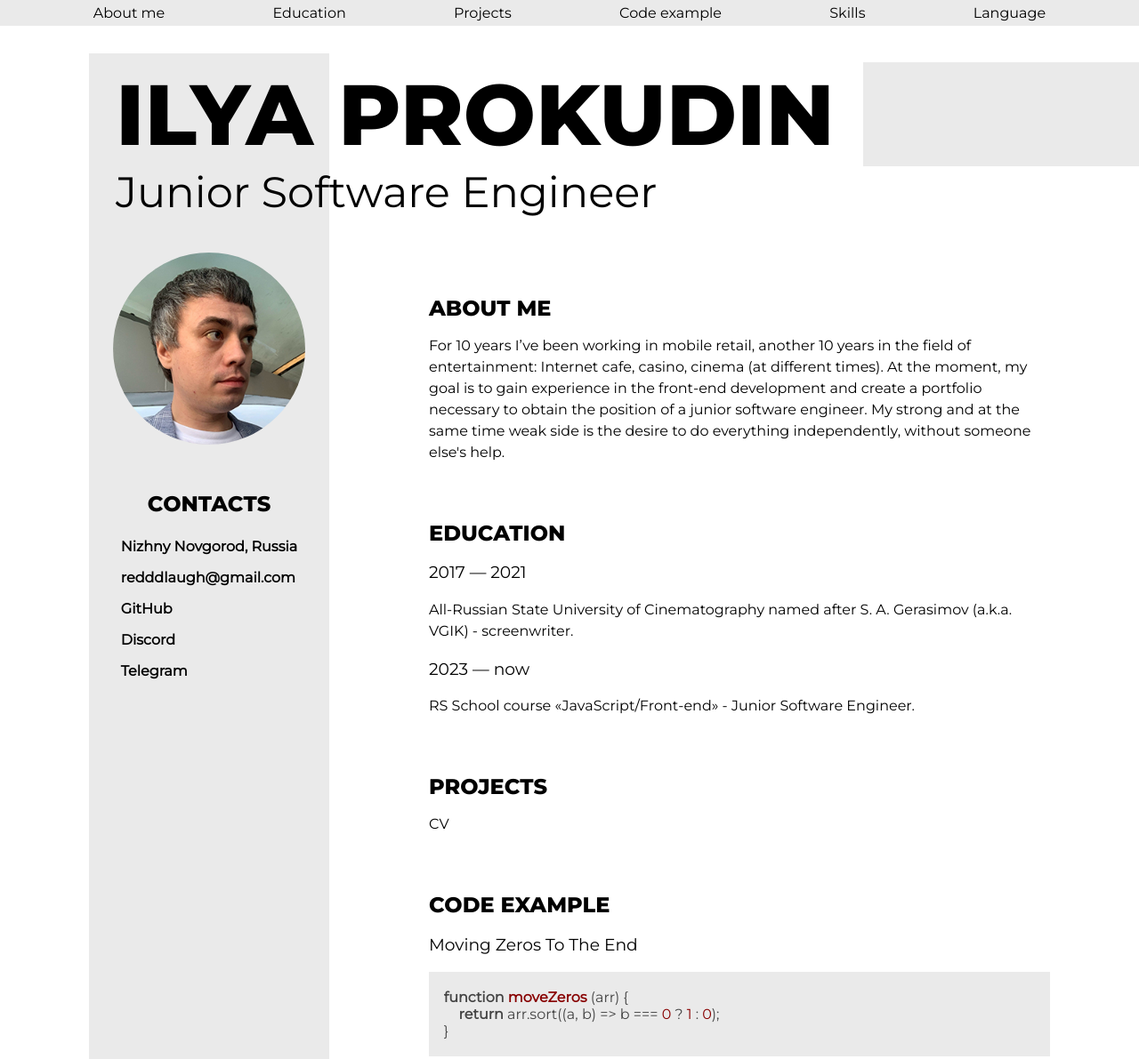
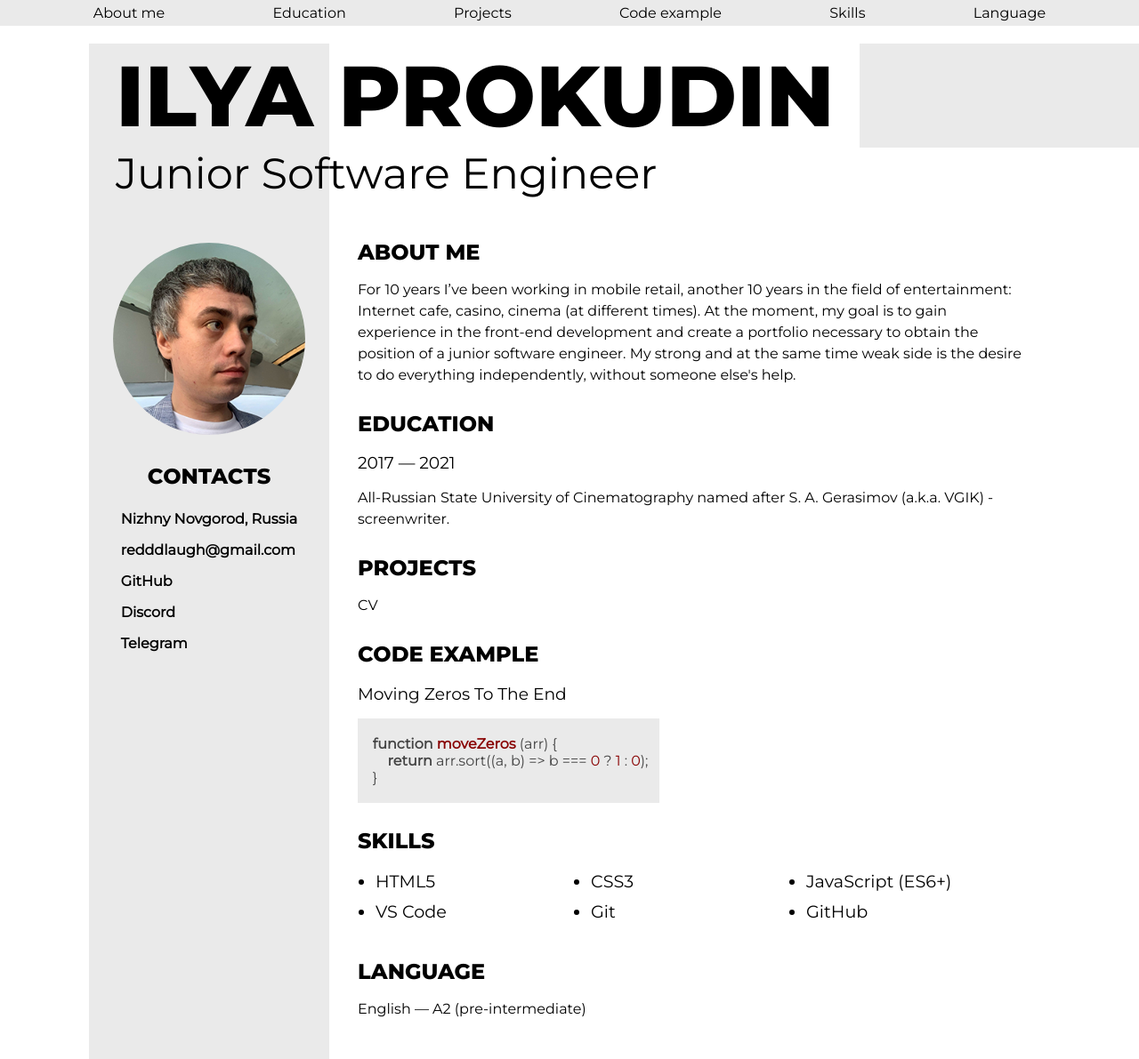
Before and after one commit to reDDDlaugh/rsschool-cv, a plain HTML site: page index.html in a window 1280 px wide and 1560 px high. Shown: the top 1191 px of the page at 89% size. Drawn offline with Linux system fonts and the light colour scheme.

Commit message:
feat: project done

```diff
--- a/index.html
+++ b/index.html
@@ -38,24 +38,14 @@
 
     <main class="main">
             <section class="aside">
-                <div class="container-aside">
                 <div class="container-h1">
                     <div class="div-h1">
                         <h1 class="h1">ILYA PROKUDIN&nbsp;</h1>
-                            <span class="line">&nbsp;&nbsp;&nbsp;&nbsp;&nbsp;&nbsp;&nbsp;&nbsp;&nbsp;&nbsp;&nbsp;&nbsp;&nbsp;&nbsp;&nbsp;&nbsp;
-                                &nbsp;&nbsp;&nbsp;&nbsp;&nbsp;&nbsp;&nbsp;&nbsp;&nbsp;&nbsp;&nbsp;&nbsp;&nbsp;&nbsp;&nbsp;&nbsp;
-                                &nbsp;&nbsp;&nbsp;&nbsp;&nbsp;&nbsp;&nbsp;&nbsp;&nbsp;&nbsp;&nbsp;&nbsp;&nbsp;&nbsp;&nbsp;&nbsp;
-                                &nbsp;&nbsp;&nbsp;&nbsp;&nbsp;&nbsp;&nbsp;&nbsp;&nbsp;&nbsp;&nbsp;&nbsp;&nbsp;&nbsp;&nbsp;&nbsp;
-                                &nbsp;&nbsp;&nbsp;&nbsp;&nbsp;&nbsp;&nbsp;&nbsp;&nbsp;&nbsp;&nbsp;&nbsp;&nbsp;&nbsp;&nbsp;&nbsp;
-                                &nbsp;&nbsp;&nbsp;&nbsp;&nbsp;&nbsp;&nbsp;&nbsp;&nbsp;&nbsp;&nbsp;&nbsp;&nbsp;&nbsp;&nbsp;&nbsp;
-                                &nbsp;&nbsp;&nbsp;&nbsp;&nbsp;&nbsp;&nbsp;&nbsp;&nbsp;&nbsp;&nbsp;&nbsp;&nbsp;&nbsp;&nbsp;&nbsp;
-                                &nbsp;&nbsp;&nbsp;&nbsp;&nbsp;&nbsp;&nbsp;&nbsp;&nbsp;&nbsp;&nbsp;&nbsp;&nbsp;&nbsp;&nbsp;&nbsp;
-                                &nbsp;&nbsp;&nbsp;&nbsp;&nbsp;&nbsp;&nbsp;&nbsp;&nbsp;&nbsp;&nbsp;&nbsp;&nbsp;&nbsp;&nbsp;&nbsp;
-                                &nbsp;&nbsp;&nbsp;&nbsp;&nbsp;&nbsp;&nbsp;&nbsp;&nbsp;&nbsp;&nbsp;&nbsp;&nbsp;&nbsp;&nbsp;&nbsp;
-                            </span>
+                        <div class="line"></div>
                     </div>
                     <span class="job-title">Junior Software Engineer</span>
                 </div>
+                <div class="container-aside">
                     <div class="container-image">
                         <img class="photo" src="Photo-html.png" alt="Ilya Prokudin" title="Ilya Prokudin">
                     </div>
@@ -95,10 +85,6 @@
                         <p class="p">
                             All-Russian State University of Cinematography named after S. A. Gerasimov (a.k.a. VGIK) - screenwriter.
                         </p>
-                        <h3 class="h3">2023 &mdash; now</h3>
-                        <p class="p">
-                            RS School course «JavaScript/Front-end» - Junior Software Engineer.
-                        </p>
                     </div>
                     <div class="article">
                         <h2 class="h2" id="Projects">PROJECTS</h2>
@@ -109,20 +95,16 @@
                     <div class="article">
                         <h2 class="h2" id="Code">CODE EXAMPLE</h2>
                         <h3 class="h3">Moving Zeros To The End</h3>
-                        <p class="p">
                         <pre class="hljs">
                             <span class="hljs-function">
     <span class="hljs-keyword">function</span> <span class="hljs-title">moveZeros</span> (<span class="hljs-params">arr</span>)</span> {
-        <span class="hljs-keyword">return</span> arr.sort((a, b) =&gt; b === <span class="hljs-number">0</span> ? <span class="hljs-number">1</span> : <span class="hljs-number">0</span>);
+        <span class="hljs-keyword">return</span> arr.sort((a, b) =&gt; b === <span class="hljs-number">0</span> ? <span class="hljs-number">1</span> : <span class="hljs-number">0</span>);&nbsp;&nbsp;&nbsp;
     }
                         </pre>
-                        </p>
                     </div>
                     <div class="article">
                         <h2 class="h2" id="Skills">SKILLS</h2>
-                        <p class="p">
                             <ul class="skill-list">
-                                <div class="container-skills">
                                 <li class="skills-element">
                                     HTML5
                                 </li>
@@ -141,9 +123,7 @@
                                 <li class="skills-element">
                                     GitHub
                                 </li>
-                                </div>
                             </ul>
-                        </p>
                     </div>
                     <div class="article">
                         <h2 class="h2" id="Language">LANGUAGE</h2>
--- a/style.css
+++ b/style.css
@@ -35,6 +35,7 @@
     flex-direction: column;
     height: 100vh;
     margin: 0;
+    overflow: hidden;
 }
 
 .header {
@@ -76,7 +77,7 @@
     display: flex;
     flex: 1;
     overflow: auto;
-    border: 2vh solid rgba(0, 0, 0, 0);
+    border: 20px solid rgba(0, 0, 0, 0);
     width: 100vw;
     justify-content: center;
 }
@@ -84,6 +85,7 @@
 .aside {
     flex: 0.25;
     max-width: 270px;
+    min-width: 260px;
     background-color: var(--background-color);
     overflow: hidden;
 }
@@ -93,13 +95,14 @@
     flex-direction: column;
     justify-content: flex-start;
     align-items: center;
+    flex-wrap: wrap;
 }
 
 .container-h1 {
     position: fixed;
     max-width: var(--max-weight);
     white-space: nowrap;
-    margin: 10px 0 0 870px;
+    margin-left: 30px;
 }
 
 .h1 {
@@ -110,6 +113,8 @@
 }
 
 .line {
+    display: inline;
+    padding: 0 50em;
     font-size: 6em;
     background-color: var(--background-color);
 }
@@ -119,17 +124,15 @@
 }
 
 .photo {
-    flex-shrink: ;
-    margin: 14em auto 0;
+    margin: 14em 0 1em;
     border-radius: 50%;
     max-width: 216px;
 }
 
 .h2 {
     margin: 0;
-    margin-top: 2em;
+    margin-top: 0.5em;
     font-family: Montserrat-extrabold;
-
 }
 
 .contact-list {
@@ -146,21 +149,24 @@
     flex: 1;
     max-width: 810px;
     background-color: white;
-    margin-top: 14em;
+    margin-top: 13em;
+    overflow-y: auto;
 }
 
 .container-section {
     display: flex;
     flex-direction: column;
-    margin: 0em 0 0 7em;
+    margin: 0 2em 0 2em;
 }
 
 .h3 {
     font-weight: 400;
+    margin-bottom: 0;
 }
 
 .p {
     line-height: 1.5em;
+    margin-top: 1em;
 }
 
 .hljs {
@@ -168,6 +174,7 @@
     overflow-x: auto;
     background: var(--background-color);
     color: rgb(68, 68, 68);
+    width: fit-content;
 }
 
 .hljs-keyword {
@@ -188,7 +195,7 @@
     font-size: 1.2em;
 }
 
-.container-skills {
+.skill-list {
     display: flex;
     flex-wrap: wrap;
     align-content:space-around;
```
Lines whose indentation alone changed are shown as unchanged.
